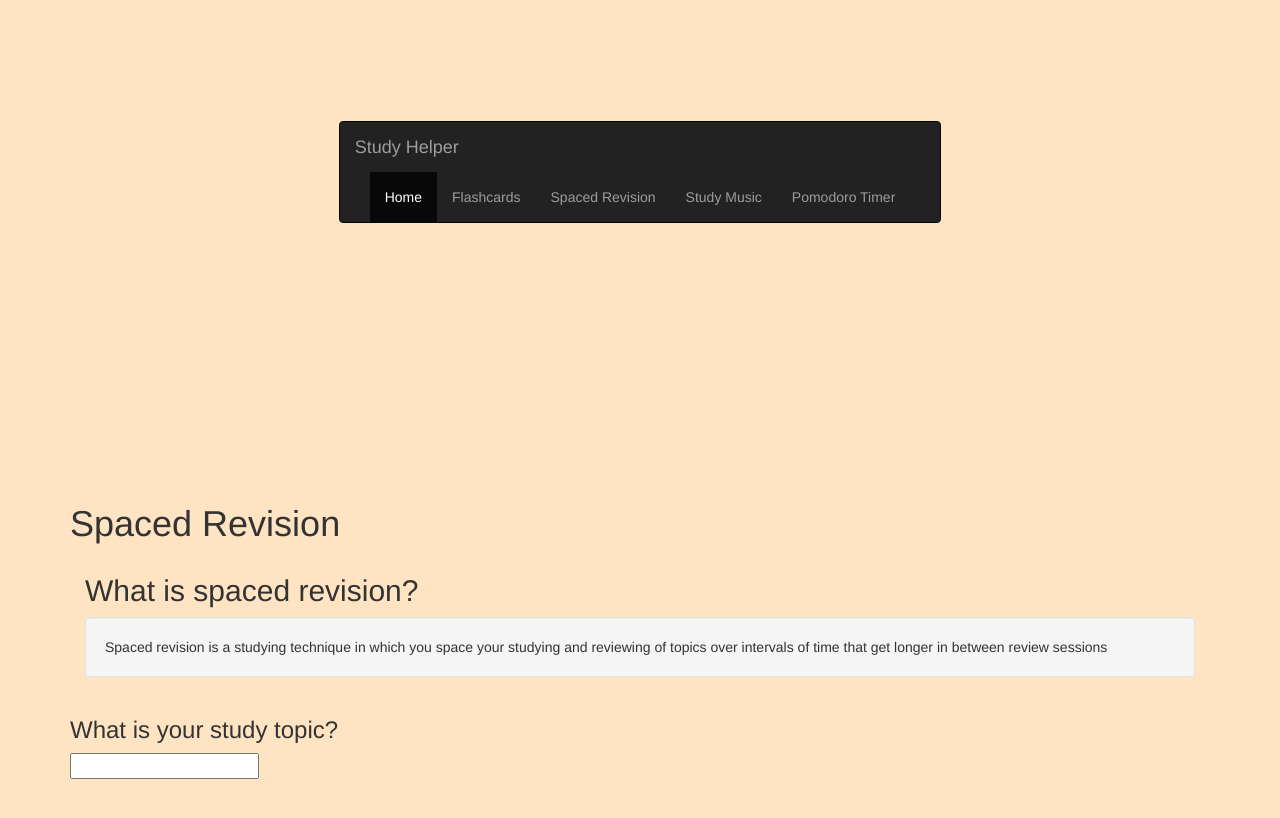
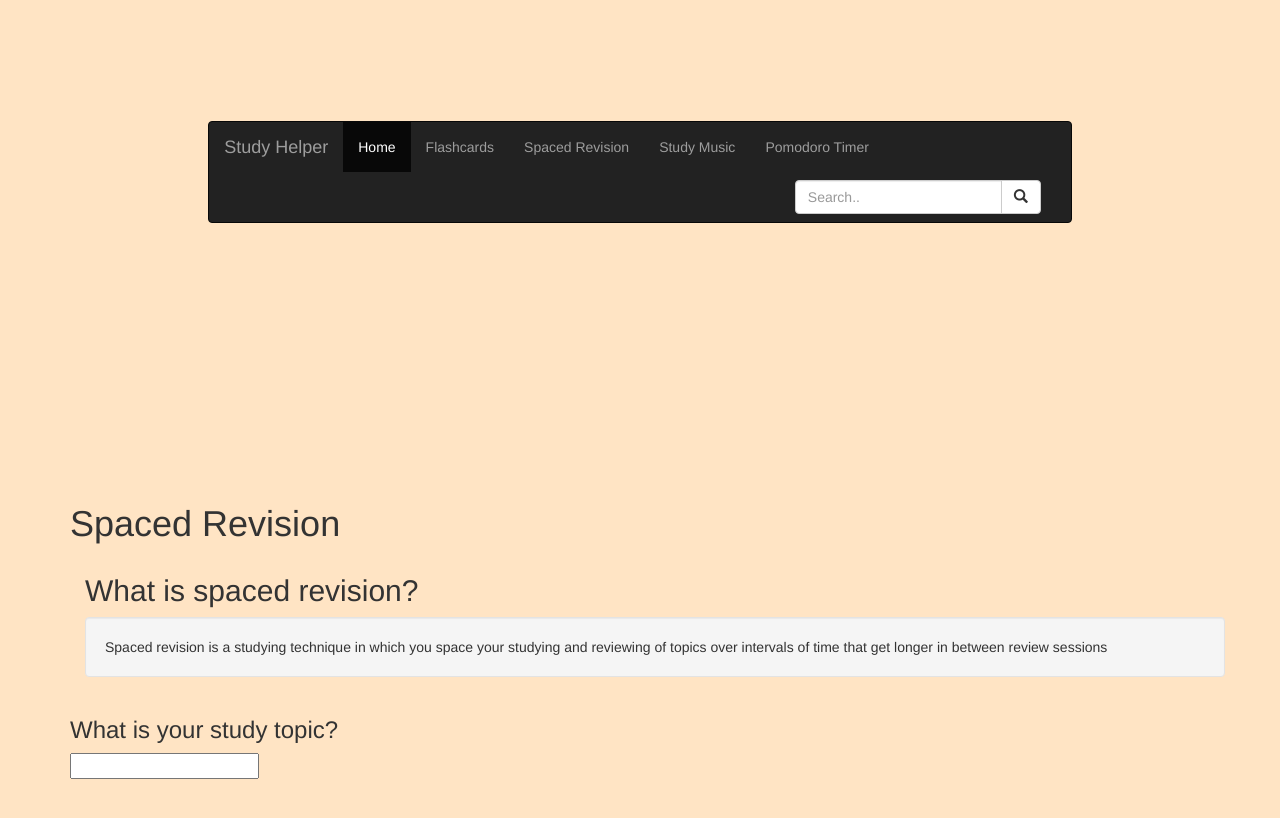
Before and after one commit to amdequit/MarinaHacks22.github.io, a Jekyll site: the page spacedrevision.html, which Jekyll copies as it is, in a window 1280 px wide. Shown: the top 818 px of the page. Built offline with Jekyll 4.4.1, drawn with Linux system fonts in a browser that asks for light colours.

Commit message:
Update spacedrevision.html

```diff
--- a/spacedrevision.html
+++ b/spacedrevision.html
@@ -50,15 +50,25 @@
         <li><a href="StudyMusic.html">Study Music</a></li>
         <li><a href="pomodoro.html">Pomodoro Timer</a></li>
       </ul>
+      <form class="navbar-form navbar-right" role="search">
+        <div class="form-group input-group">
+          <input type="text" class="form-control" placeholder="Search..">
+          <span class="input-group-btn">
+            <button class="btn btn-default" type="button">
+              <span class="glyphicon glyphicon-search"></span>
+            </button>
+          </span>
+        </div>
+      </form>
     </div>
   </div>
 </nav>
 
     <header>
       <div class="container">
-        <div class=""nav>
+        <div class=""nav">
           <h1>Spaced Revision</h1>
-          <div class="container-fluid">
+          <div class="container">
             <h2>What is spaced revision?</h2>
             <div class="well">Spaced revision is a studying technique in which you space
                  your studying and reviewing of topics over intervals of time that get
```
